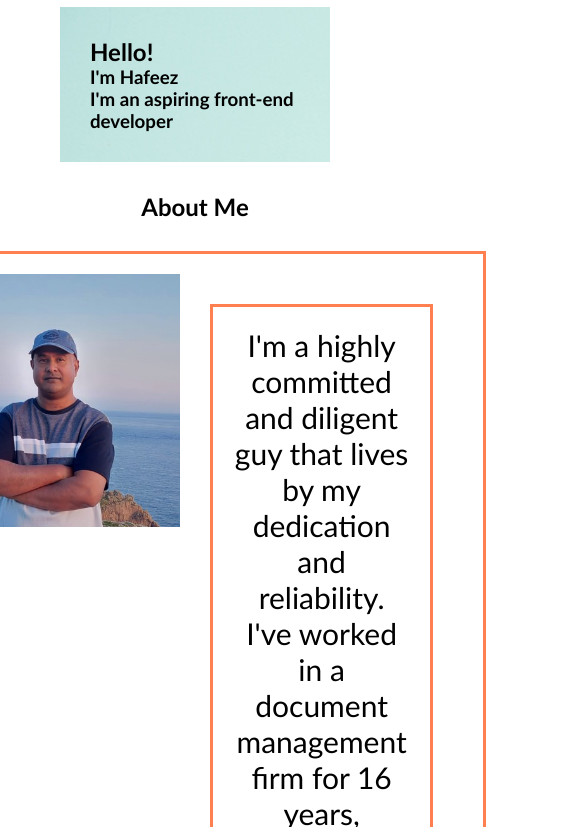
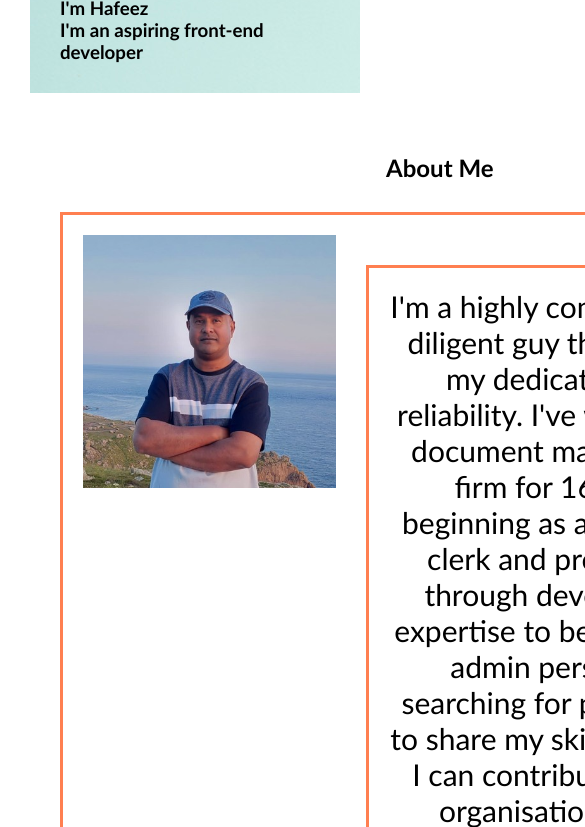
Before and after one commit to hrehman12/Portfolio-Website, a plain HTML site: page index.html in a window 390 px wide. Shown: the part 170-997 px from the top of the page, 585 px wide, since content can reach past the window. Drawn offline with Linux system fonts and the light colour scheme.

Commit message:
refactor code

```diff
--- a/css/style.css
+++ b/css/style.css
@@ -17,21 +17,17 @@ h2,
 h3,
 h4,
 h5,
-h6 {
+h6,
+p {
   margin: 0;
 }
 /* styling all over the page  */
 
-p {
-  margin: 0;
-}
-section{
+
+section, div{
   margin: 30px;
 }
 
-div{
-  margin: 30px;
-}
 img{
   display: flex;
   height: 50vh;
@@ -73,6 +69,12 @@ nav ul li a{
 }
 
 /* about me section styling */
+.page-wrapper{
+  display: flex;
+  justify-content: center;
+  flex-direction: column;
+  flex-wrap: wrap;
+}
 .main-img{
   height: 70vh;
   width: 90vh;
@@ -124,7 +126,6 @@ nav ul li a{
 
  body{
   width: 100%;
-  padding: 30px;
  }
 
 }
```
